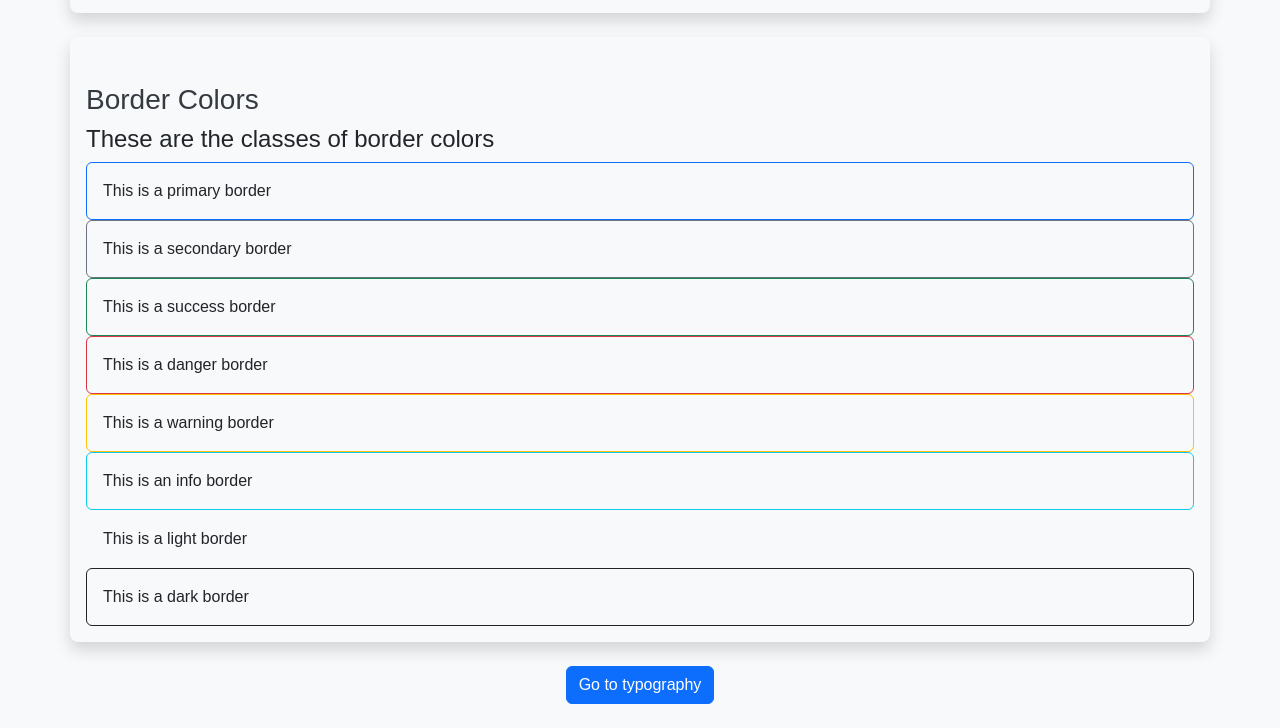
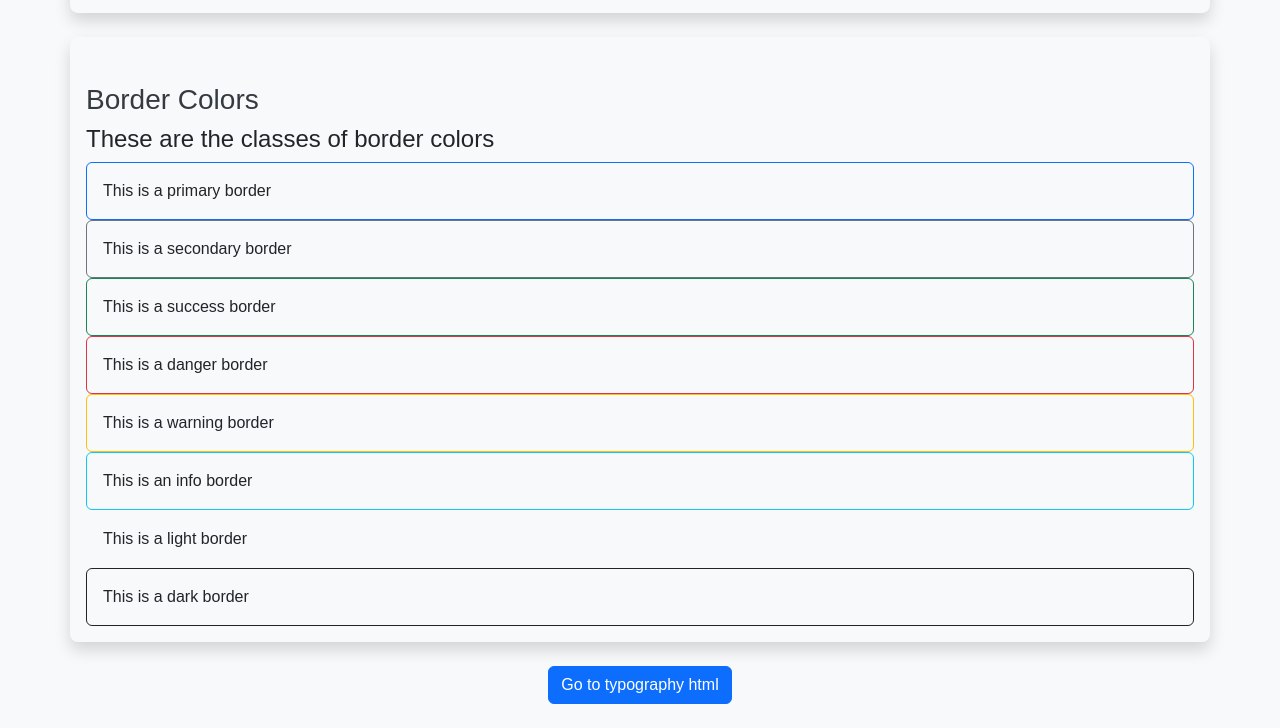
Before and after one commit to RanuelViray/bs5, a plain HTML site: page colors.html in a window 1280 px wide. Shown: the part 1766-2494 px from the top of the page. Drawn offline with nearby package versions, Linux system fonts and the light colour scheme.

Commit message:
added buttons

```diff
--- a/colors.html
+++ b/colors.html
@@ -95,7 +95,7 @@
 </div>
 
 <div class="container my-4 d-flex justify-content-center">
-    <a href="typography.html" class="btn btn-primary"> Go to typography</a>
+    <a href="typography.html" class="btn btn-primary"> Go to typography html</a>
 </div>
 
 <div class="container"></div>
```
Also changed, not shown: containers.html (+1 -1 lines).
